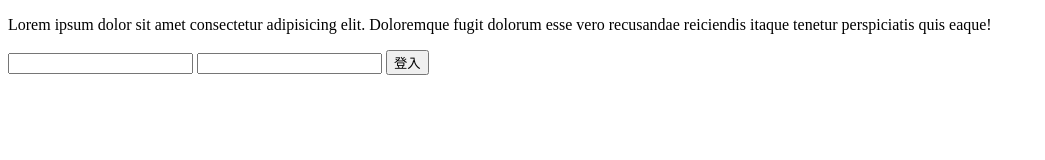
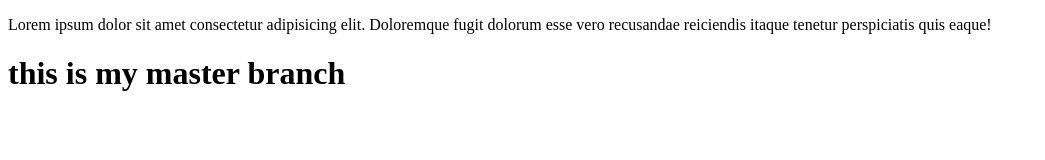
Before and after one commit to allenkuo07202/2024-test1, a plain HTML site: page index.html in a window 1280 px wide. Shown: the whole page, without its empty margins (0-1045 px from the left). Drawn offline with Linux system fonts and the light colour scheme.

Commit message:
add h1 tag

```diff
--- a/index.html
+++ b/index.html
@@ -12,10 +12,6 @@
       dolorum esse vero recusandae reiciendis itaque tenetur perspiciatis quis
       eaque!
     </p>
-    <form action="">
-      <input type="email" />
-      <input type="password" />
-      <button>登入</button>
-    </form>
+    <h1>this is my master branch</h1>
   </body>
 </html>
```
